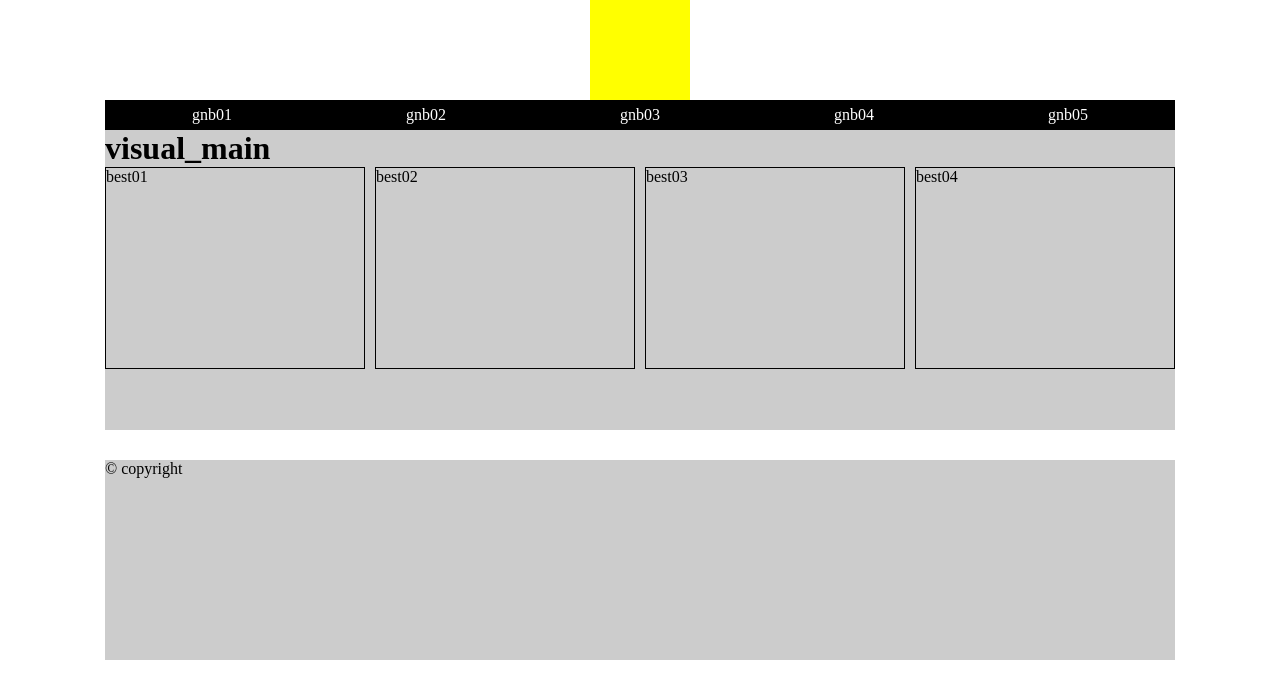
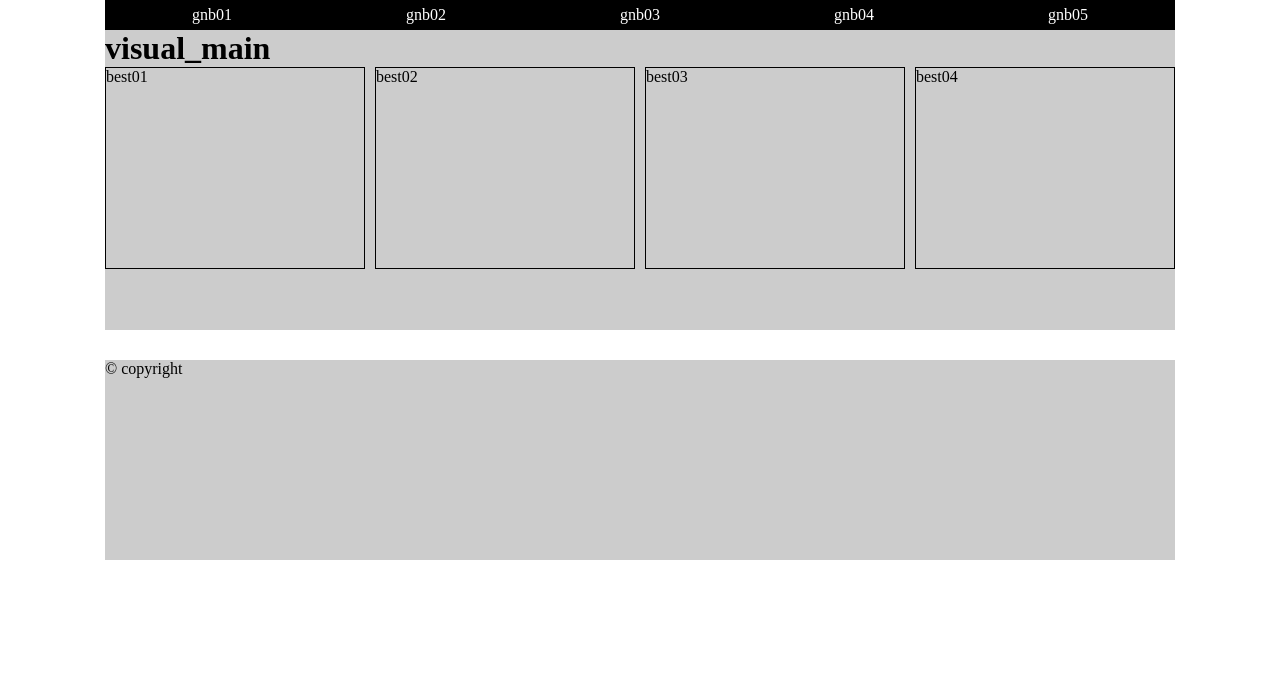
Before and after one commit to oooseungha/test_02, a plain HTML site: page index.html in a window 1280 px wide. Drawn offline with Linux system fonts and the light colour scheme.

Commit message:
content 수정

```diff
--- a/index.html
+++ b/index.html
@@ -11,11 +11,6 @@
 
     .header {
       width: 1070px;
-      margin: 0 auto;
-    }
-    .header .logo {
-      width: 100px; height: 100px;
-      background-color: yellow;
       margin: 0 auto;
     }
     .header .gnb ul {
@@ -58,8 +53,6 @@
 <body>
 
   <header class="header">
-
-    <div class="logo"></div>
     <nav class="gnb">
       <ul>
         <li>gnb01</li>
```
